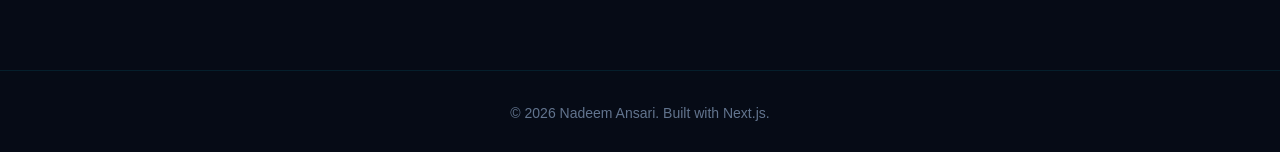
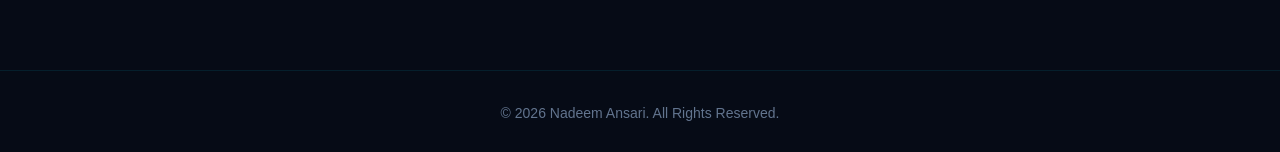
Before and after one commit to NadeemAnsari123/apex-portfolio, a Next.js app: page / in a window 1280 px wide. Shown: the part 7246-7398 px from the top of the page. Built offline with nearby package versions, Linux system fonts and the light colour scheme.

Commit message:
Update portfolio footer copyright

```diff
--- a/app/page.tsx
+++ b/app/page.tsx
@@ -801,7 +801,7 @@ export default function Home() {
       </section>
       {/* FOOTER */}
       <footer className="border-t border-cyan-400/10 px-6 py-8 text-center text-sm text-slate-500">
-        © 2026 Nadeem Ansari. Built with Next.js.
+        © 2026 Nadeem Ansari. All Rights Reserved.
       </footer>
 
     </main>
```
